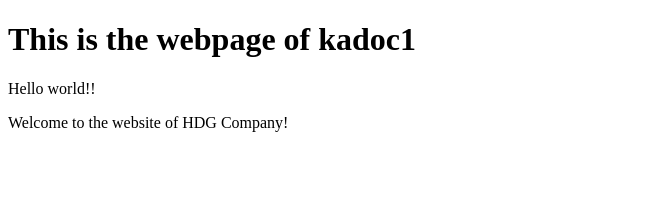
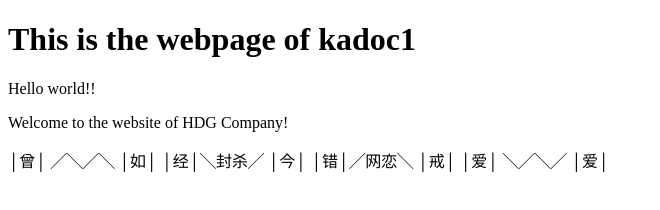
Before and after one commit to kadoc1/Portfolio, a plain HTML site: page index.html in a window 1280 px wide. Shown: the whole page, without its empty margins (0-660 px from the left). Drawn offline with Linux system fonts and the light colour scheme.

Commit message:
Update index.html

```diff
--- a/index.html
+++ b/index.html
@@ -5,6 +5,10 @@
 <h1>This is the webpage of kadoc1</h1>
 <p>Hello world!!</p>
 <p>Welcome to the website of HDG Company!</p>
+<p>│曾│ ╱╲╱╲ │如│
+   │经│╲封杀╱ │今│
+   │错│╱网恋╲ │戒│
+   │爱│ ╲╱╲╱ │爱│</p>
 
 </body>
 </html>
```
